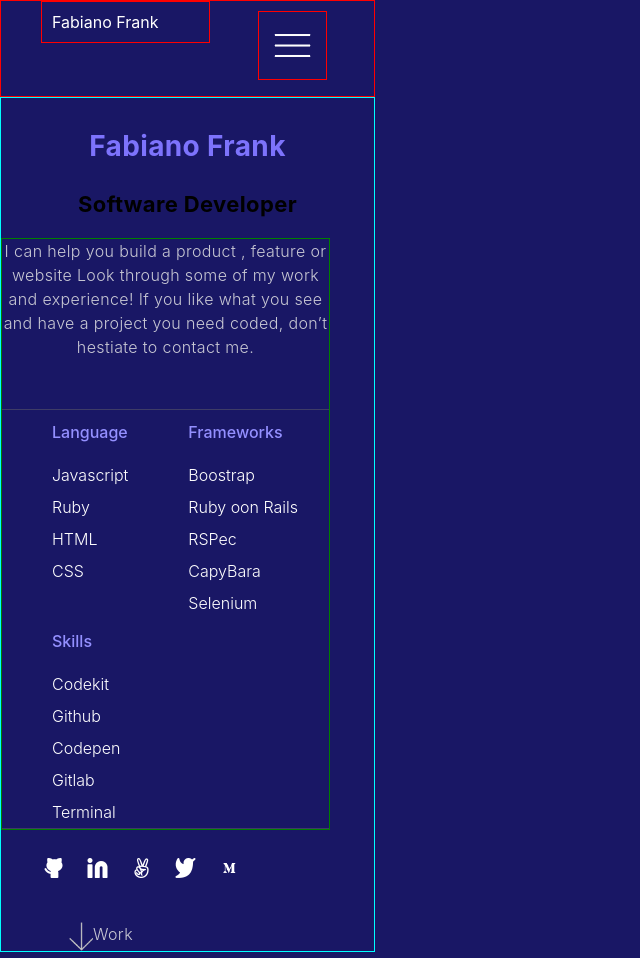
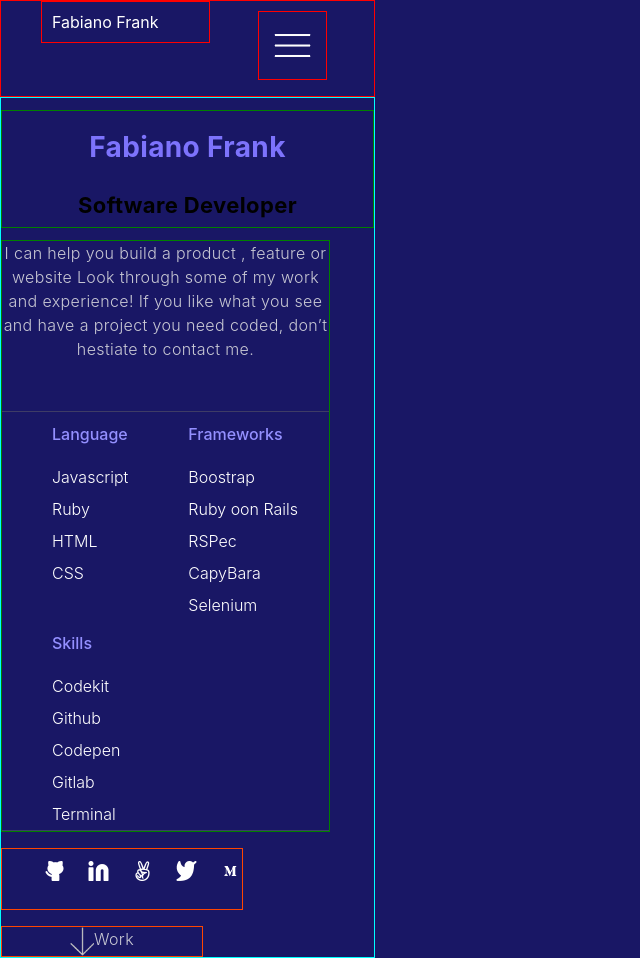
Before and after one commit to fabianofrank/portfolio, a plain HTML site: page index.html in a window 1280 px wide. Shown: the whole page, without its empty margins (0-640 px from the left). Drawn offline with Linux system fonts and the light colour scheme.

Commit message:
Add highlight to the container classes with problems

```diff
--- a/style.css
+++ b/style.css
@@ -23,7 +23,6 @@ h1 {
   margin: 0;
   color: #7D73FC;
   text-align: center;
-
   }
 
 h2 {
@@ -94,6 +93,7 @@ li {
 .flex-box {
   display: flex;
   flex-direction: column;
+  border: 1px solid green;
   margin: 12px 0px;
 }
 .flex-list-container {
@@ -119,6 +119,7 @@ li {
   display: flex;
   width: 200px;
   justify-content: center;
+  border: 1px solid orangered;
 }
 .footer-icons li{
   display: flex;
```
